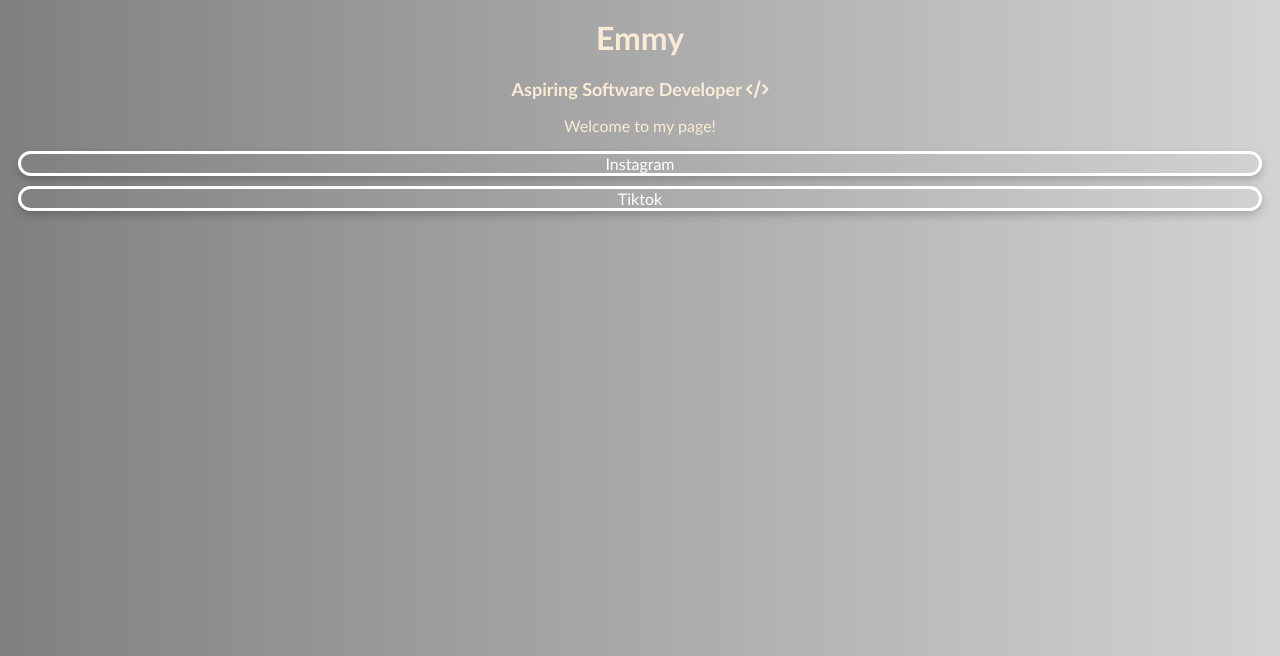
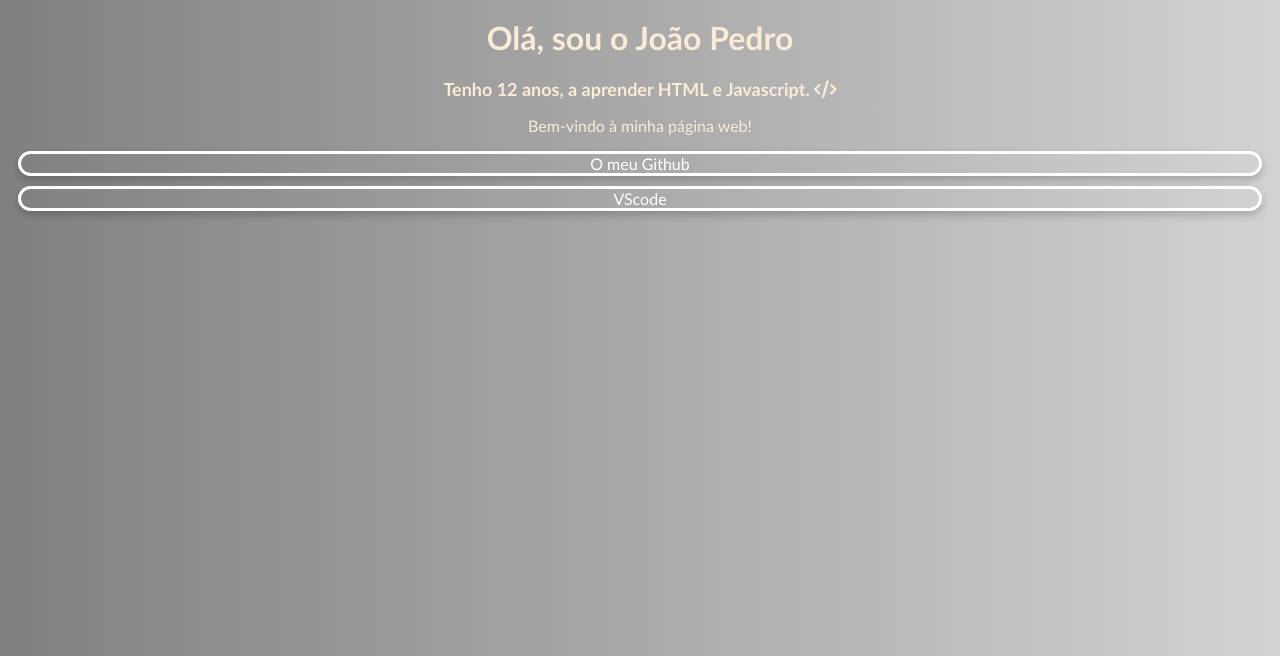
Before and after one commit to Jpjfp33/mywebsite.github.io, a plain HTML site: page index.html in a window 1280 px wide. Shown: the part 144-800 px from the top of the page. Drawn offline with Linux system fonts and the light colour scheme.

Commit message:
Update index.html

```diff
--- a/index.html
+++ b/index.html
@@ -7,12 +7,12 @@
   <body>
 
 
-<img src="https://mimo.app/i/emmy.png" width="150">
-<h1>Emmy</h1>
-<h2>Aspiring Software Developer <i class="fas fa-code"></i></h2>
-<p>Welcome to my page!</p>
-<a href="https://www.instagram.com/getmimo" target="_blank">Instagram</a>
-<a href="https://www.tiktok.com/@mimo_org" target="_blank">Tiktok</a>
+<img src="https://pngtree.com/freepng/file-files-html-icon-vector-design_3757369.html" width="150">
+<h1>Olá, sou o João Pedro</h1>
+<h2>Tenho 12 anos, a aprender HTML e Javascript. <i class="fas fa-code"></i></h2>
+<p>Bem-vindo à minha página web!</p>
+<a href="https://github.com/Jpjfp33" target="_blank">O meu Github</a>
+<a href="https://code.visualstudio.com/" target="_blank">VScode</a>
 
     </body>
     </html>
```
